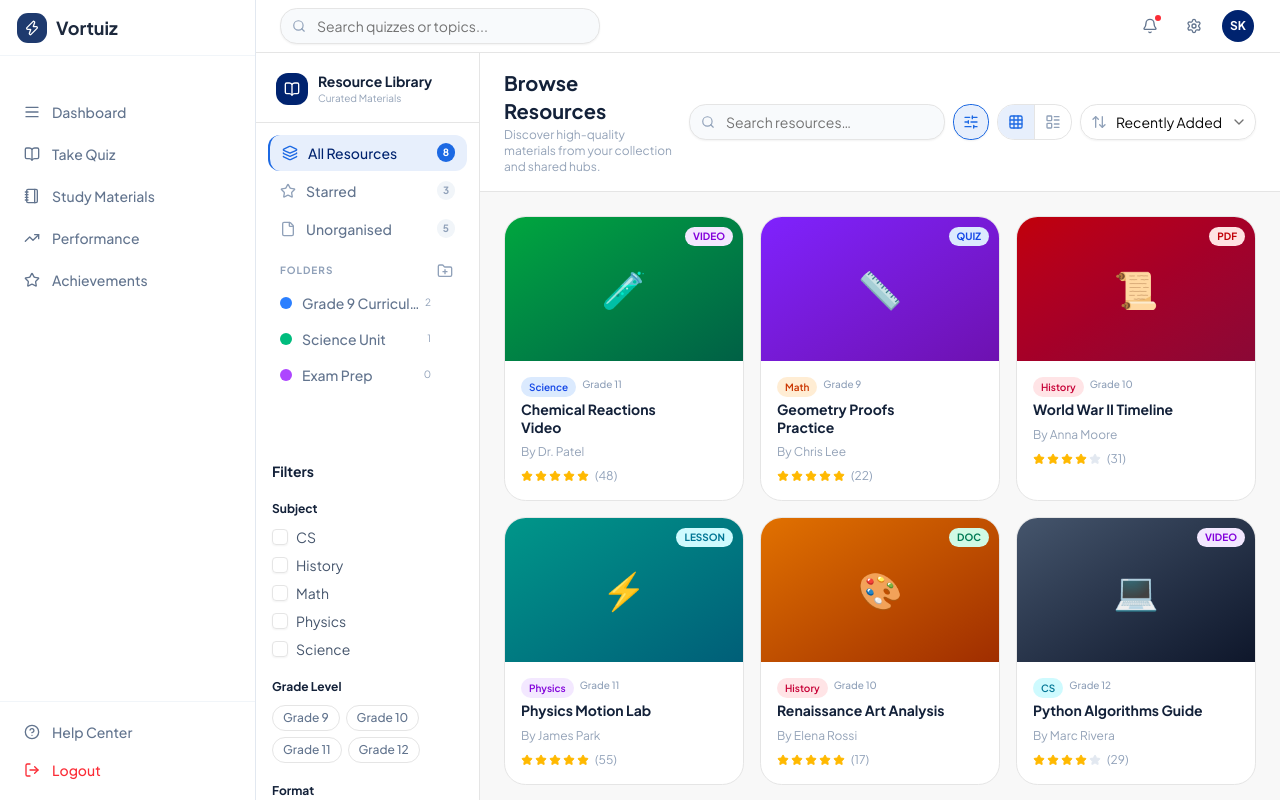
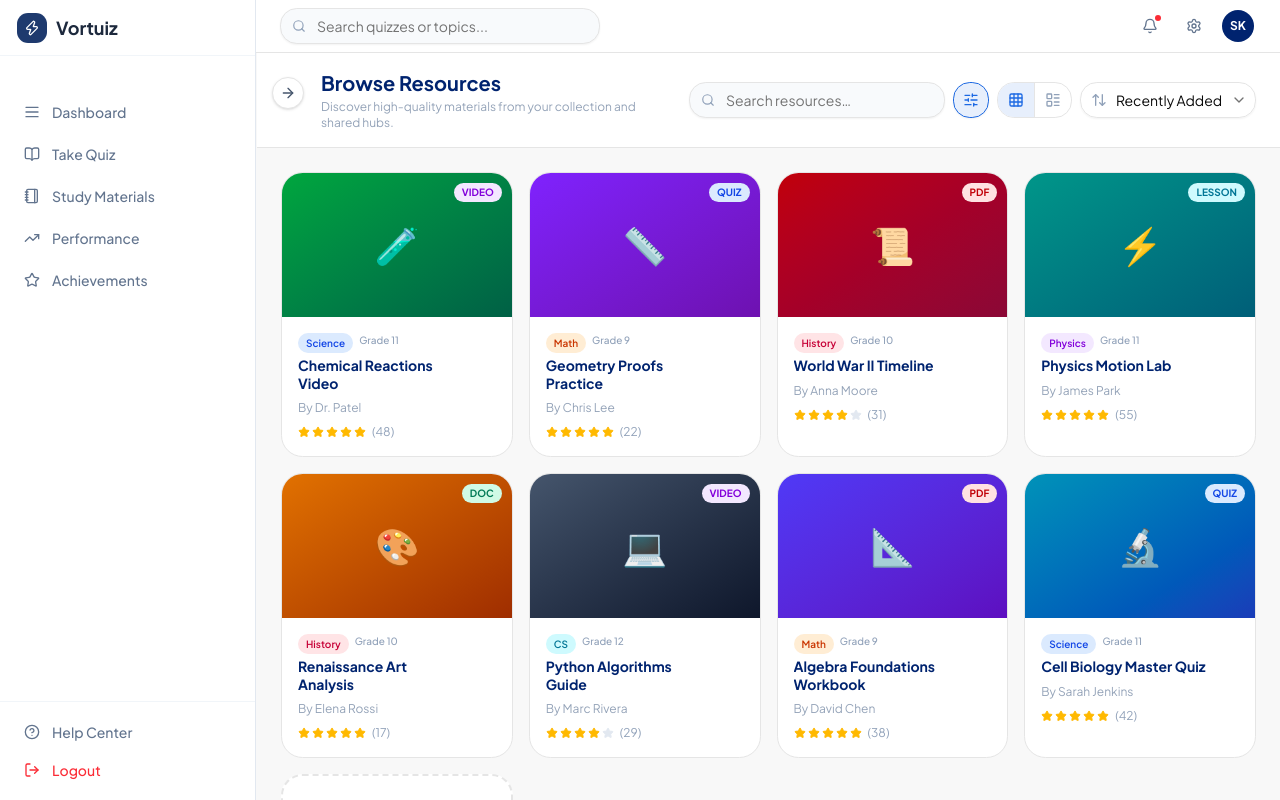
Before and after one commit to MuhammadSaimSaleem/vortuiz, a Next.js app: page /resource-library in a window 1280 px wide. Built offline with nearby package versions, Linux system fonts and the light colour scheme.

Commit message:
Teacher UI Done

```diff
--- a/app/(teacher)/resource-library/page.tsx
+++ b/app/(teacher)/resource-library/page.tsx
@@ -63,51 +63,21 @@ import {
   StarOff,
   Trash2,
   Upload,
-  Users,
   X,
   CheckCheck,
   AlertCircle,
   Sparkles,
   ArrowUpDown,
+  ArrowRight,
+  ArrowLeft,
 } from "lucide-react";
-
-// ─── Types ────────────────────────────────────────────────────────────────────
-type ResourceFormat = "QUIZ" | "PDF" | "VIDEO" | "DOC" | "IMAGE" | "LESSON";
-type SortOption = "recently_added" | "name_asc" | "name_desc" | "rating" | "oldest";
-type ViewMode = "grid" | "list";
-type ToastKind = "success" | "error" | "info";
-
-interface Toast { id: string; message: string; kind: ToastKind; }
-
-interface Folder {
-  id: string;
-  name: string;
-  color: string;
-  resourceIds: string[];
-  createdAt: Date;
-}
-
-interface Resource {
-  id: string;
-  title: string;
-  author: string;
-  subject: string;
-  grade: string;
-  format: ResourceFormat;
-  rating: number;
-  ratingCount: number;
-  coverColor: string;
-  coverEmoji: string;
-  folderId: string | null;
-  starred: boolean;
-  createdAt: Date;
-  tags: string[];
-}
+import type { Folder as FolderType } from "@/lib/data";
+import { Resource, ResourceFormat, SortOption, Toast, ToastKind, ViewMode } from "@/lib/data";
 
 // ─── Seed data ────────────────────────────────────────────────────────────────
 const uid = () => `${Date.now()}-${Math.random().toString(36).slice(2, 6)}`;
 
-const INITIAL_FOLDERS: Folder[] = [
+const INITIAL_FOLDERS: FolderType[] = [
   { id: "f1", name: "Grade 9 Curriculum", color: "bg-blue-500",   resourceIds: ["r1", "r2"], createdAt: new Date("2024-01-10") },
   { id: "f2", name: "Science Unit",       color: "bg-emerald-500", resourceIds: ["r3"],       createdAt: new Date("2024-01-15") },
   { id: "f3", name: "Exam Prep",          color: "bg-purple-500",  resourceIds: [],            createdAt: new Date("2024-01-20") },
@@ -189,7 +159,7 @@ function ResourceCardGrid({
   resource, folders,
   onStar, onDelete, onDuplicate, onMove, onQuickView,
 }: {
-  resource: Resource; folders: Folder[];
+  resource: Resource; folders: FolderType[];
   onStar: (id: string) => void;
   onDelete: (id: string) => void;
   onDuplicate: (id: string) => void;
@@ -230,7 +200,7 @@ function ResourceCardGrid({
               </Badge>
               <span className="text-[10px] text-slate-400 font-medium">{resource.grade}</span>
             </div>
-            <p className="text-sm font-bold text-brand-dark leading-tight line-clamp-2">{resource.title}</p>
+            <p className="text-sm font-bold text-brand-navy leading-tight line-clamp-2">{resource.title}</p>
           </div>
           <DropdownMenu>
             <DropdownMenuTrigger asChild>
@@ -268,7 +238,7 @@ function ResourceCardList({
   resource, folders,
   onStar, onDelete, onDuplicate, onMove, onQuickView,
 }: {
-  resource: Resource; folders: Folder[];
+  resource: Resource; folders: FolderType[];
   onStar: (id: string) => void;
   onDelete: (id: string) => void;
   onDuplicate: (id: string) => void;
@@ -285,7 +255,7 @@ function ResourceCardList({
       {/* Info */}
       <div className="flex-1 min-w-0">
         <div className="flex items-center gap-2 mb-0.5">
-          <p className="text-sm font-bold text-brand-dark truncate">{resource.title}</p>
+          <p className="text-sm font-bold text-brand-navy truncate">{resource.title}</p>
           <span className={`text-[10px] font-bold px-2 py-0 h-4 rounded-full flex items-center ${fmt.bg} ${fmt.color}`}>{fmt.label}</span>
         </div>
         <p className="text-xs text-brand-subtitle">By {resource.author} · {resource.subject} · {resource.grade}</p>
@@ -298,7 +268,7 @@ function ResourceCardList({
               <Eye className="h-3.5 w-3.5 text-slate-400" />
             </Button>
           </TooltipTrigger>
-          <TooltipContent className="bg-brand-dark text-white border-none text-xs">Quick View</TooltipContent>
+          <TooltipContent className="bg-brand-navy text-white border-none text-xs">Quick View</TooltipContent>
         </Tooltip>
         <Tooltip>
           <TooltipTrigger asChild>
@@ -306,7 +276,7 @@ function ResourceCardList({
               <Star className={`h-3.5 w-3.5 ${resource.starred ? "fill-amber-400 text-amber-400" : "text-slate-400"}`} />
             </Button>
           </TooltipTrigger>
-          <TooltipContent className="bg-brand-dark text-white border-none text-xs">{resource.starred ? "Unstar" : "Star"}</TooltipContent>
+          <TooltipContent className="bg-brand-navy text-white border-none text-xs">{resource.starred ? "Unstar" : "Star"}</TooltipContent>
         </Tooltip>
         <DropdownMenu>
           <DropdownMenuTrigger asChild>
@@ -347,7 +317,7 @@ function QuickViewDialog({ resource, open, onClose }: { resource: Resource | nul
             <span className={`text-[10px] font-bold px-2.5 py-1 rounded-full ${fmt.bg} ${fmt.color}`}>{fmt.label}</span>
             <span className="text-xs text-slate-400">{resource.subject} · {resource.grade}</span>
           </div>
-          <DialogTitle className="text-lg font-bold text-brand-dark mb-1">{resource.title}</DialogTitle>
+          <DialogTitle className="text-lg font-bold text-brand-navy mb-1">{resource.title}</DialogTitle>
           <p className="text-sm text-brand-subtitle mb-3">By {resource.author}</p>
           <StarRating rating={resource.rating} count={resource.ratingCount} />
           <div className="flex flex-wrap gap-1.5 mt-3">
@@ -372,7 +342,7 @@ function QuickViewDialog({ resource, open, onClose }: { resource: Resource | nul
 // ─── UploadDialog ─────────────────────────────────────────────────────────────
 function UploadDialog({ open, onClose, folders, onUpload }: {
   open: boolean; onClose: () => void;
-  folders: Folder[];
+  folders: FolderType[];
   onUpload: (r: Omit<Resource, "id" | "createdAt">) => void;
 }) {
   const [title,    setTitle]    = useState("");
@@ -401,7 +371,7 @@ function UploadDialog({ open, onClose, folders, onUpload }: {
     <Dialog open={open} onOpenChange={v => !v && onClose()}>
       <DialogContent className="max-w-md">
         <DialogHeader>
-          <DialogTitle className="text-brand-dark font-bold">Upload Resource</DialogTitle>
+          <DialogTitle className="text-brand-navy font-bold">Upload Resource</DialogTitle>
           <DialogDescription>Add a new resource to your library.</DialogDescription>
         </DialogHeader>
         <div className="space-y-3 mt-2">
@@ -477,7 +447,7 @@ function UploadDialog({ open, onClose, folders, onUpload }: {
 // ─── FolderDialog ─────────────────────────────────────────────────────────────
 function FolderDialog({ open, onClose, folder, onSave }: {
   open: boolean; onClose: () => void;
-  folder: Folder | null;
+  folder: FolderType | null;
   onSave: (name: string, color: string) => void;
 }) {
   const [name,  setName]  = useState(folder?.name ?? "");
@@ -490,7 +460,7 @@ function FolderDialog({ open, onClose, folder, onSave }: {
     <Dialog open={open} onOpenChange={v => !v && onClose()}>
       <DialogContent className="max-w-sm">
         <DialogHeader>
-          <DialogTitle className="text-brand-dark font-bold">{folder ? "Rename Folder" : "Create New Folder"}</DialogTitle>
+          <DialogTitle className="text-brand-navy font-bold">{folder ? "Rename Folder" : "Create New Folder"}</DialogTitle>
         </DialogHeader>
         <div className="space-y-4 mt-2">
           <Input value={name} onChange={e => setName(e.target.value)} placeholder="Folder name" className="h-10 rounded-xl" />
@@ -519,9 +489,10 @@ function FolderDialog({ open, onClose, folder, onSave }: {
 // ─── Main component ───────────────────────────────────────────────────────────
 export default function ResourceLibrary() {
   const [resources, setResources] = useState<Resource[]>(INITIAL_RESOURCES);
-  const [folders,   setFolders]   = useState<Folder[]>(INITIAL_FOLDERS);
+  const [folders,   setFolders]   = useState<FolderType[]>(INITIAL_FOLDERS);
 
   // UI state
+  const [sidebarOpen, setSidebarOpen] = useState<boolean>(false);
   const [viewMode,        setViewMode]        = useState<ViewMode>("grid");
   const [search,          setSearch]          = useState("");
   const [sortBy,          setSortBy]          = useState<SortOption>("recently_added");
@@ -535,7 +506,7 @@ export default function ResourceLibrary() {
   const [uploadOpen,      setUploadOpen]      = useState(false);
   const [quickViewId,     setQuickViewId]     = useState<string | null>(null);
   const [folderDialogOpen,setFolderDialogOpen]= useState(false);
-  const [editingFolder,   setEditingFolder]   = useState<Folder | null>(null);
+  const [editingFolder,   setEditingFolder]   = useState<FolderType | null>(null);
   const [deleteTargetId,  setDeleteTargetId]  = useState<string | null>(null);
   const [deleteFolderId,  setDeleteFolderId]  = useState<string | null>(null);
 
@@ -618,7 +589,7 @@ export default function ResourceLibrary() {
       setFolders(prev => prev.map(f => f.id === editingFolder.id ? { ...f, name, color } : f));
       push("Folder updated");
     } else {
-      const f: Folder = { id: uid(), name, color, resourceIds: [], createdAt: new Date() };
+      const f: FolderType = { id: uid(), name, color, resourceIds: [], createdAt: new Date() };
       setFolders(prev => [...prev, f]);
       push("Folder created");
     }
@@ -644,24 +615,24 @@ export default function ResourceLibrary() {
 
   // ── Render ─────────────────────────────────────────────────────────────────
   return (
-    <TooltipProvider>
+      <div>
         <div className="flex min-h-screen bg-surface">
-
           {/* ── Left sidebar ── */}
-        <aside className="w-56 shrink-0 flex flex-col border-r border-border bg-white">
+          <div className="relative">
+            <aside className={`relative z-20 flex flex-col border-r border-border bg-white transition-all duration-300 ease-in-out
+              ${sidebarOpen ? "w-64" : "w-0 -translate-x-56"}`}>
               {/* Brand */}
-          <div className="px-5 pt-5 pb-4 border-b border-border">
+              <div className="px-5 pt-6 pb-5.25 border-b border-border">
                 <div className="flex items-center gap-2.5">
                   <div className="h-8 w-8 rounded-lg bg-brand-navy flex items-center justify-center">
                     <BookOpen className="h-4 w-4 text-white" />
                   </div>
                   <div>
-                <p className="text-sm font-bold text-brand-dark leading-tight">Resource Library</p>
+                    <p className="text-sm font-bold text-brand-navy leading-tight">Resource Library</p>
                     <p className="text-[10px] text-brand-subtitle">Curated Materials</p>
                   </div>
                 </div>
               </div>
-
               {/* Nav */}
               <nav className="flex-1 p-3 space-y-0.5 overflow-y-auto">
                 {/* Static items */}
@@ -680,7 +651,6 @@ export default function ResourceLibrary() {
                     </span>
                   </button>
                 ))}
-
                 {/* Folders section */}
                 <div className="pt-3 pb-1">
                   <div className="flex items-center justify-between px-3 mb-1">
@@ -691,7 +661,7 @@ export default function ResourceLibrary() {
                           <FolderPlus className="h-3.5 w-3.5 text-slate-400" />
                         </Button>
                       </TooltipTrigger>
-                  <TooltipContent className="bg-brand-dark text-white border-none text-xs">New folder</TooltipContent>
+                      <TooltipContent className="bg-brand-navy text-white border-none text-xs">New folder</TooltipContent>
                     </Tooltip>
                   </div>
                   {folders.map(folder => (
@@ -723,22 +693,20 @@ export default function ResourceLibrary() {
                   ))}
                 </div>
               </nav>
-
               {/* Filter panel */}
               <div className={`shrink-0 bg-white transition-all duration-300 overflow-hidden ${filtersOpen ? "w-52" : "w-0"}`}>
                 <div className="w-52 p-4 space-y-5">
                   <div className="flex items-center justify-between">
-                <p className="text-sm font-bold text-brand-dark">Filters</p>
+                    <p className="text-sm font-bold text-brand-navy">Filters</p>
                     {hasFilters && (
                       <button onClick={clearFilters} className="text-[11px] font-semibold text-brand-blue hover:opacity-80">
                         Clear all
                       </button>
                     )}
                   </div>
-
                   {/* Subject */}
                   <div>
-                <p className="text-xs font-bold text-brand-dark mb-2.5">Subject</p>
+                    <p className="text-xs font-bold text-brand-navy mb-2.5">Subject</p>
                     <div className="space-y-2">
                       {allSubjects.map(s => (
                         <div key={s} className="flex items-center gap-2">
@@ -749,10 +717,9 @@ export default function ResourceLibrary() {
                       ))}
                     </div>
                   </div>
-
                   {/* Grade */}
                   <div>
-                <p className="text-xs font-bold text-brand-dark mb-2.5">Grade Level</p>
+                    <p className="text-xs font-bold text-brand-navy mb-2.5">Grade Level</p>
                     <div className="flex flex-wrap gap-1.5">
                       {allGrades.map(g => (
                         <button key={g} onClick={() => toggleGrade(g)}
@@ -763,10 +730,9 @@ export default function ResourceLibrary() {
                       ))}
                     </div>
                   </div>
-
                   {/* Format */}
                   <div>
-                <p className="text-xs font-bold text-brand-dark mb-2.5">Format</p>
+                    <p className="text-xs font-bold text-brand-navy mb-2.5">Format</p>
                     <div className="space-y-2">
                       {allFormats.map(f => {
                         const fmt = formatConfig[f];
@@ -784,7 +750,6 @@ export default function ResourceLibrary() {
                   </div>
                 </div>
               </div>
-
               {/* Bottom */}
               <div className="border-t border-border p-3 space-y-0.5">
                 <button className="flex w-full items-center gap-2.5 rounded-lg px-3 py-2 text-sm font-medium text-slate-500 hover:bg-slate-50">
@@ -799,21 +764,31 @@ export default function ResourceLibrary() {
                 </Button>
               </div>
             </aside>
+            <button
+              onClick={() => setSidebarOpen(!sidebarOpen)}
+              className={`absolute top-6 z-1000 flex h-8 w-8 items-center justify-center rounded-full border border-border bg-white shadow-sm transition-all duration-300 hover:bg-slate-50
+                ${sidebarOpen ? "left-68" : "left-4"}`}
+            >
+              {sidebarOpen ? (
+                <ArrowLeft className="h-4 w-4 text-slate-600" />
+              ) : (
+                <ArrowRight className="h-4 w-4 text-slate-600" />
+              )}
+            </button>
+          </div>
 
           {/* ── Main content ── */}
           <div className="flex-1 flex overflow-hidden">
-
             {/* Content area */}
             <div className="flex-1 flex flex-col overflow-hidden">
               {/* Sub-header */}
               <div className="border-b border-border bg-white px-6 py-4 flex items-center justify-between gap-4">
-              <div>
-                <h1 className="text-xl font-bold text-brand-dark">Browse Resources</h1>
+                <div className="ml-10">
+                  <h1 className="text-xl font-bold text-brand-navy">Browse Resources</h1>
                   <p className="text-xs text-brand-subtitle mt-0.5">
                     Discover high-quality materials from your collection and shared hubs.
                   </p>
                 </div>
-
                 <div className="flex items-center gap-2 shrink-0">
                   {/* Search */}
                   <div className="relative w-64">
@@ -827,7 +802,6 @@ export default function ResourceLibrary() {
                       </button>
                     )}
                   </div>
-
                   {/* Filter toggle */}
                   <Tooltip>
                     <TooltipTrigger asChild>
@@ -836,9 +810,8 @@ export default function ResourceLibrary() {
                         <SlidersHorizontal className={`h-4 w-4 ${filtersOpen ? "text-brand-blue" : "text-slate-400"}`} />
                       </Button>
                     </TooltipTrigger>
-                  <TooltipContent className="bg-brand-dark text-white border-none text-xs">Toggle filters</TooltipContent>
+                    <TooltipContent className="bg-brand-navy text-white border-none text-xs">Toggle filters</TooltipContent>
                   </Tooltip>
-
                   {/* View toggle */}
                   <div className="flex items-center border border-border rounded-xl overflow-hidden h-9">
                     <button onClick={() => setViewMode("grid")}
@@ -850,14 +823,13 @@ export default function ResourceLibrary() {
                       <LayoutList className="h-4 w-4" />
                     </button>
                   </div>
-
                   {/* Sort */}
                   <Select value={sortBy} onValueChange={v => setSortBy(v as SortOption)}>
                     <SelectTrigger className="h-9 text-sm border-border rounded-xl w-44 focus:ring-brand-blue gap-1">
                       <ArrowUpDown className="h-3.5 w-3.5 text-slate-400 shrink-0" />
                       <SelectValue />
                     </SelectTrigger>
-                  <SelectContent>
+                    <SelectContent position="popper">
                       <SelectItem value="recently_added">Recently Added</SelectItem>
                       <SelectItem value="oldest">Oldest First</SelectItem>
                       <SelectItem value="name_asc">Name A–Z</SelectItem>
@@ -867,7 +839,6 @@ export default function ResourceLibrary() {
                   </Select>
                 </div>
               </div>
-
               {/* Active filter chips */}
               {hasFilters && (
                 <div className="px-6 py-2 flex items-center gap-2 flex-wrap bg-white border-b border-border">
@@ -888,20 +859,19 @@ export default function ResourceLibrary() {
                   ))}
                 </div>
               )}
-
               {/* Resource grid/list */}
-            <div className="flex-1 overflow-y-auto p-6">
+              <div className="flex w-full overflow-y-auto p-6 max-w-7xl mx-auto">
                 {filtered.length === 0 ? (
                   <div className="flex flex-col items-center justify-center h-64 gap-3">
                     <div className="h-14 w-14 rounded-2xl bg-brand-light flex items-center justify-center">
                       <Search className="h-7 w-7 text-brand-blue" />
                     </div>
-                  <p className="text-sm font-semibold text-brand-dark">No resources found</p>
+                    <p className="text-sm font-semibold text-brand-navy">No resources found</p>
                     <p className="text-xs text-brand-subtitle">Try adjusting your filters or search term</p>
                     {hasFilters && <Button variant="outline" size="sm" onClick={clearFilters} className="rounded-xl text-xs">Clear filters</Button>}
                   </div>
                 ) : viewMode === "grid" ? (
-                <div className="grid grid-cols-2 xl:grid-cols-3 gap-4">
+                  <div className="grid grid-cols-2 xl:grid-cols-4 gap-4">
                     {filtered.map(r => (
                       <ResourceCardGrid key={r.id} resource={r} folders={folders}
                         onStar={handleStar} onDelete={id => setDeleteTargetId(id)}
@@ -915,7 +885,7 @@ export default function ResourceLibrary() {
                         <Plus className="h-6 w-6 text-slate-400 group-hover:text-brand-blue" />
                       </div>
                       <div className="text-center">
-                      <p className="text-sm font-bold text-slate-500 group-hover:text-brand-dark">Add New Resource</p>
+                        <p className="text-sm font-bold text-slate-500 group-hover:text-brand-navy">Add New Resource</p>
                         <p className="text-xs text-slate-400 mt-0.5">Upload a document, quiz,<br />or multimedia file.</p>
                       </div>
                     </button>
@@ -934,23 +904,20 @@ export default function ResourceLibrary() {
             </div>
           </div>
         </div>
-
         {/* ── Dialogs ── */}
         <UploadDialog open={uploadOpen} onClose={() => setUploadOpen(false)} folders={folders} onUpload={handleUpload} />
         <QuickViewDialog resource={quickViewResource} open={!!quickViewId} onClose={() => setQuickViewId(null)} />
-
         <FolderDialog
           open={folderDialogOpen}
           onClose={() => { setFolderDialogOpen(false); setEditingFolder(null); }}
           folder={editingFolder}
           onSave={handleCreateFolder}
         />
-
         {/* Delete resource confirm */}
         <Dialog open={!!deleteTargetId} onOpenChange={v => !v && setDeleteTargetId(null)}>
           <DialogContent className="max-w-sm">
             <DialogHeader>
-            <DialogTitle className="text-brand-dark">Delete resource?</DialogTitle>
+              <DialogTitle className="text-brand-navy">Delete resource?</DialogTitle>
               <DialogDescription>This action cannot be undone.</DialogDescription>
             </DialogHeader>
             <DialogFooter className="gap-2">
@@ -959,12 +926,11 @@ export default function ResourceLibrary() {
             </DialogFooter>
           </DialogContent>
         </Dialog>
-
         {/* Delete folder confirm */}
         <Dialog open={!!deleteFolderId} onOpenChange={v => !v && setDeleteFolderId(null)}>
           <DialogContent className="max-w-sm">
             <DialogHeader>
-            <DialogTitle className="text-brand-dark">Delete folder?</DialogTitle>
+              <DialogTitle className="text-brand-navy">Delete folder?</DialogTitle>
               <DialogDescription>Resources inside will become unorganised. This cannot be undone.</DialogDescription>
             </DialogHeader>
             <DialogFooter className="gap-2">
@@ -973,9 +939,8 @@ export default function ResourceLibrary() {
             </DialogFooter>
           </DialogContent>
         </Dialog>
-
         <ToastContainer toasts={toasts} dismiss={dismiss} />
-    </TooltipProvider>
+      </div>
   );
 }
 
```
Also changed, not shown: lib/data.ts (+32 -0 lines). Lines whose indentation alone changed are shown as unchanged.
